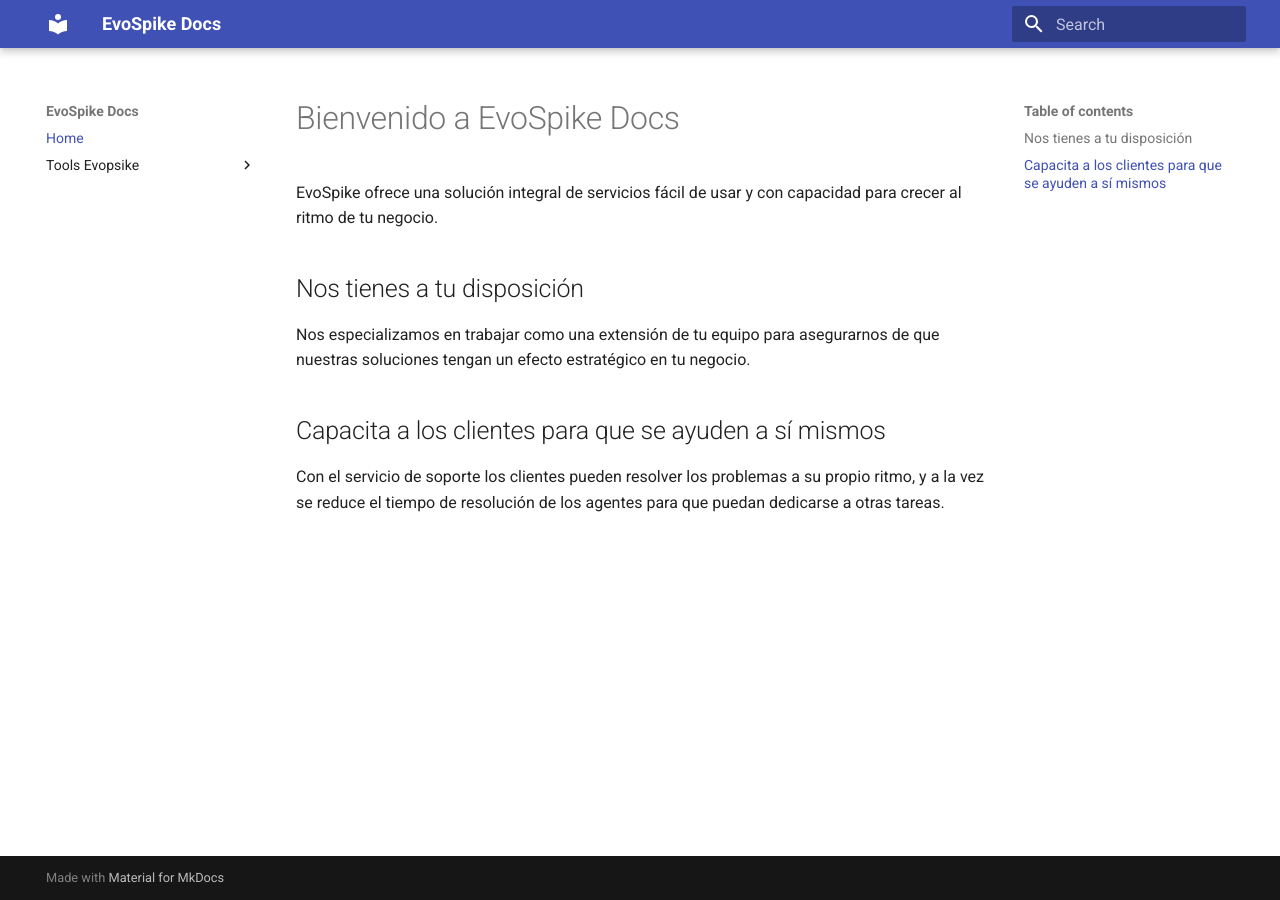
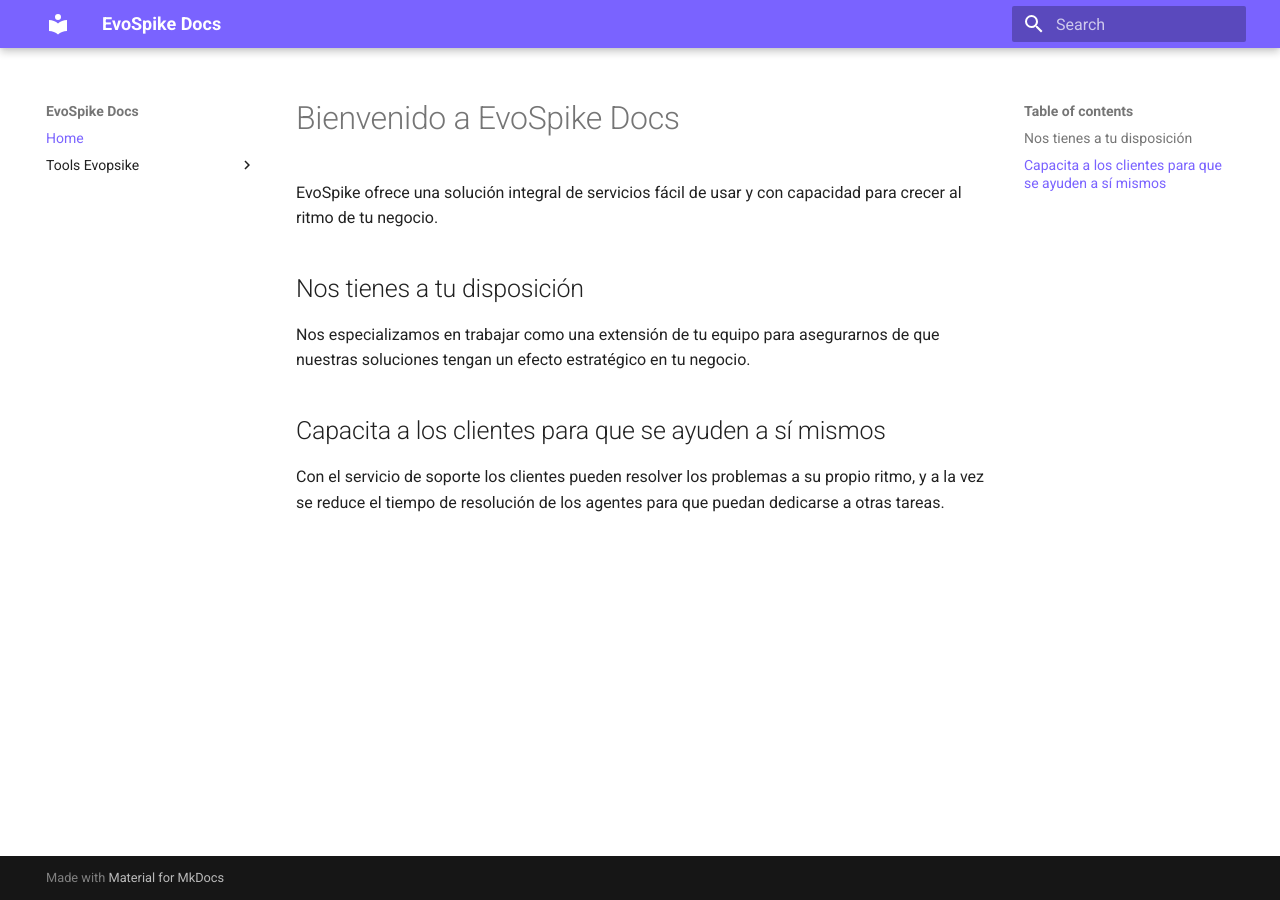
Before and after one commit to enmanuellopez02/EvoSpike.Docs, an MkDocs documentation site: the page built from docs/index.md, in a window 1280 px wide. Built offline with MkDocs 1.6.1 and Material for MkDocs 9.7.7, drawn with Linux system fonts in a browser that asks for light colours.

Commit message:
update color principal

```diff
--- /dev/null
+++ b/docs/stylesheets/extra.css
@@ -0,0 +1,5 @@
+:root {
+    --md-primary-fg-color:        #7a63ff;
+    --md-primary-fg-color--light: #beb3ff;
+    --md-primary-fg-color--dark:  #2600ff;
+  }
--- a/mkdocs.yml
+++ b/mkdocs.yml
@@ -11,4 +11,9 @@ nav:
         - Variantes: tools-evopsike/variantes-de-productos.md
         - Webhooks: tools-evopsike/webhooks.md
 
-theme: material
+extra_css:
+    - stylesheets/extra.css
+
+theme:
+    name: material
+    favicon: images/favicon.ico
```
Also changed, not shown: docs/assets/EvoSpikeLogo.jpg (added), docs/images/favicon.ico (renamed from docs/img/favicon.ico).
